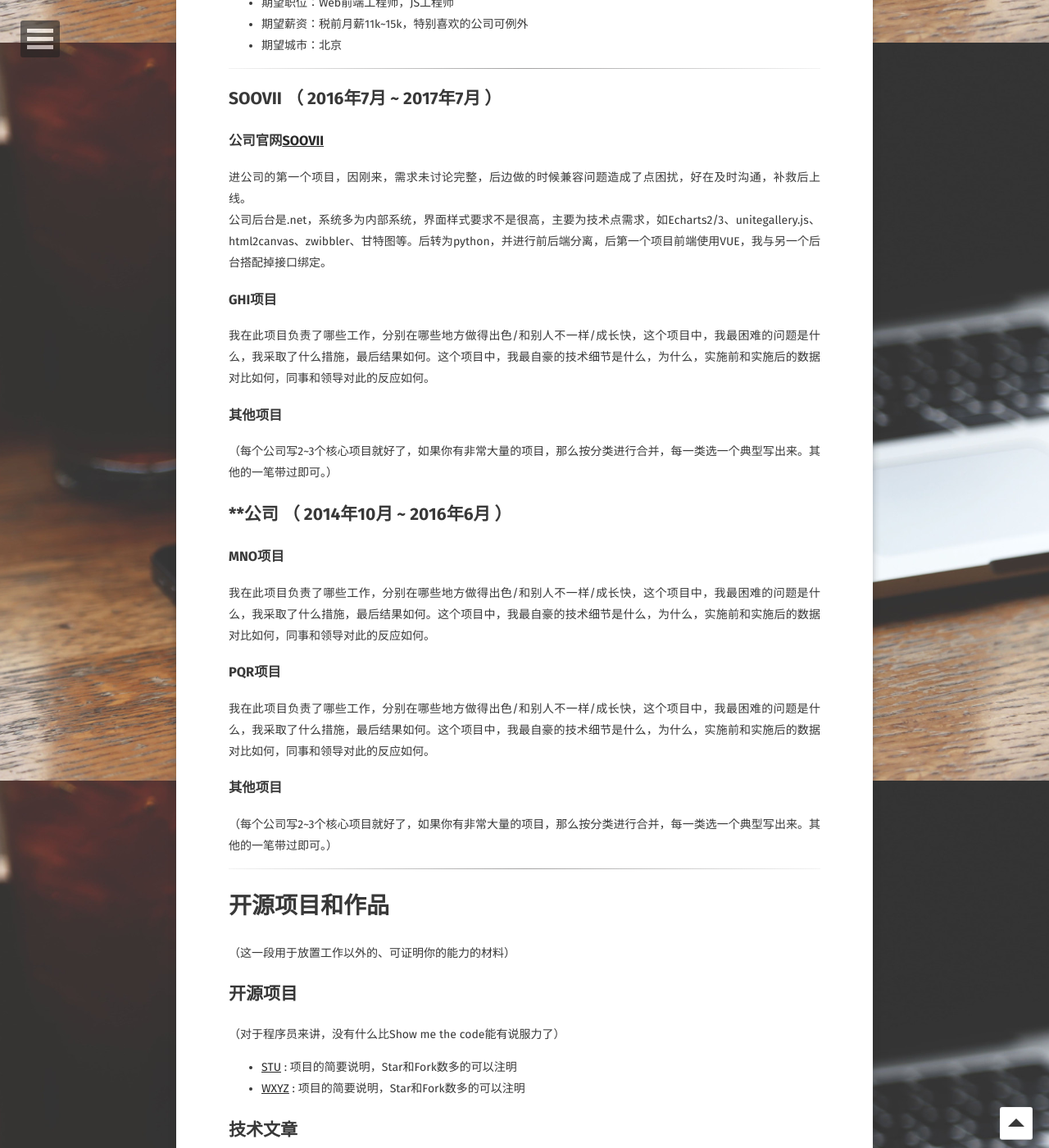
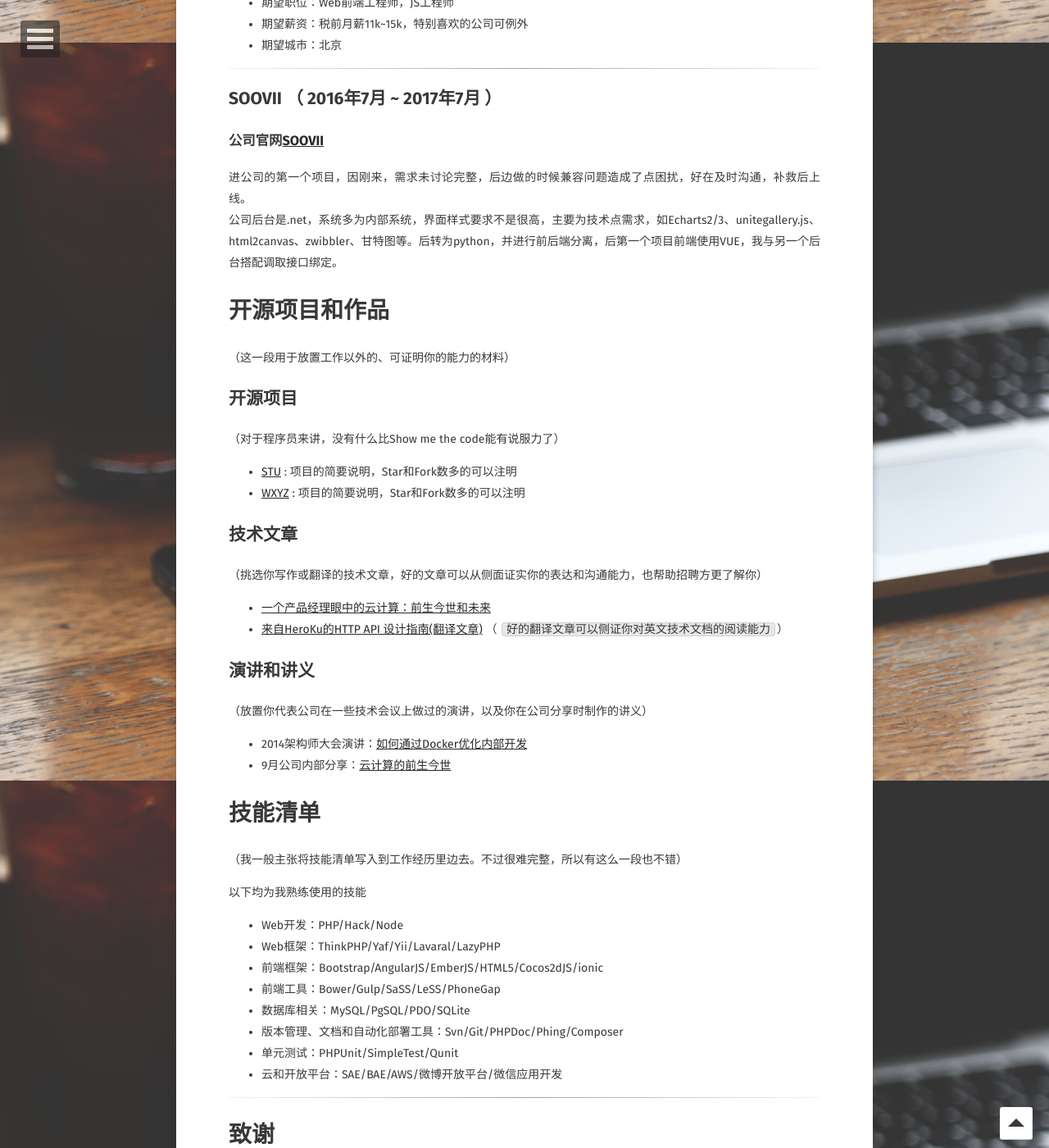
Before and after one commit to ybx13579/IceYang.github.io, a Jekyll site: the page built from about/index.md, in a window 1280 px wide and 1400 px high, scrolled down 848 px. Shown: the whole window at 82% size. Built offline with Jekyll 4.4.1, drawn with Linux system fonts in a browser that asks for light colours; some web fonts are replaced.

Commit message:
Update index.md

```diff
--- a/about/index.md
+++ b/about/index.md
@@ -25,7 +25,7 @@ comments: false
  - 工作年限：3年
  - 技术博客：[CSDN博客](http://blog.csdn.net/YangBingX)
  - Github: [GitHub](https://github.com/ybx13579)
-  - 微博：[@话梅大人ME](http://weibo.com/u/2114928095)
+ - 微博：[@话梅大人ME](http://weibo.com/u/2114928095)
 
  - 期望职位：Web前端工程师，JS工程师
  - 期望薪资：税前月薪11k~15k，特别喜欢的公司可例外
@@ -37,34 +37,10 @@ comments: false
 ## SOOVII （ 2016年7月 ~ 2017年7月 ）
 
 ### 公司官网[SOOVII](www.soovii.com)
-进公司的第一个项目，因刚来，需求未讨论完整，后边做的时候兼容问题造成了点困扰，好在及时沟通，补救后上线。<br/>公司后台是.net，系统多为内部系统，界面样式要求不是很高，主要为技术点需求，如Echarts2/3、unitegallery.js、html2canvas、zwibbler、甘特图等。后转为python，并进行前后端分离，后第一个项目前端使用VUE，我与另一个后台搭配掉接口绑定。
+进公司的第一个项目，因刚来，需求未讨论完整，后边做的时候兼容问题造成了点困扰，好在及时沟通，补救后上线。<br/>公司后台是.net，系统多为内部系统，界面样式要求不是很高，主要为技术点需求，如Echarts2/3、unitegallery.js、html2canvas、zwibbler、甘特图等。后转为python，并进行前后端分离，后第一个项目前端使用VUE，我与另一个后台搭配调取接口绑定。
 
 
 
-### GHI项目
-我在此项目负责了哪些工作，分别在哪些地方做得出色/和别人不一样/成长快，这个项目中，我最困难的问题是什么，我采取了什么措施，最后结果如何。这个项目中，我最自豪的技术细节是什么，为什么，实施前和实施后的数据对比如何，同事和领导对此的反应如何。
-
-
-### 其他项目
-
-（每个公司写2~3个核心项目就好了，如果你有非常大量的项目，那么按分类进行合并，每一类选一个典型写出来。其他的一笔带过即可。）
-
-
-## **公司 （ 2014年10月 ~ 2016年6月 ）
-
-### MNO项目
-我在此项目负责了哪些工作，分别在哪些地方做得出色/和别人不一样/成长快，这个项目中，我最困难的问题是什么，我采取了什么措施，最后结果如何。这个项目中，我最自豪的技术细节是什么，为什么，实施前和实施后的数据对比如何，同事和领导对此的反应如何。
-
-
-### PQR项目
-我在此项目负责了哪些工作，分别在哪些地方做得出色/和别人不一样/成长快，这个项目中，我最困难的问题是什么，我采取了什么措施，最后结果如何。这个项目中，我最自豪的技术细节是什么，为什么，实施前和实施后的数据对比如何，同事和领导对此的反应如何。
-
-
-### 其他项目
-
-（每个公司写2~3个核心项目就好了，如果你有非常大量的项目，那么按分类进行合并，每一类选一个典型写出来。其他的一笔带过即可。）
-
----
 
 # 开源项目和作品
 （这一段用于放置工作以外的、可证明你的能力的材料）
```
